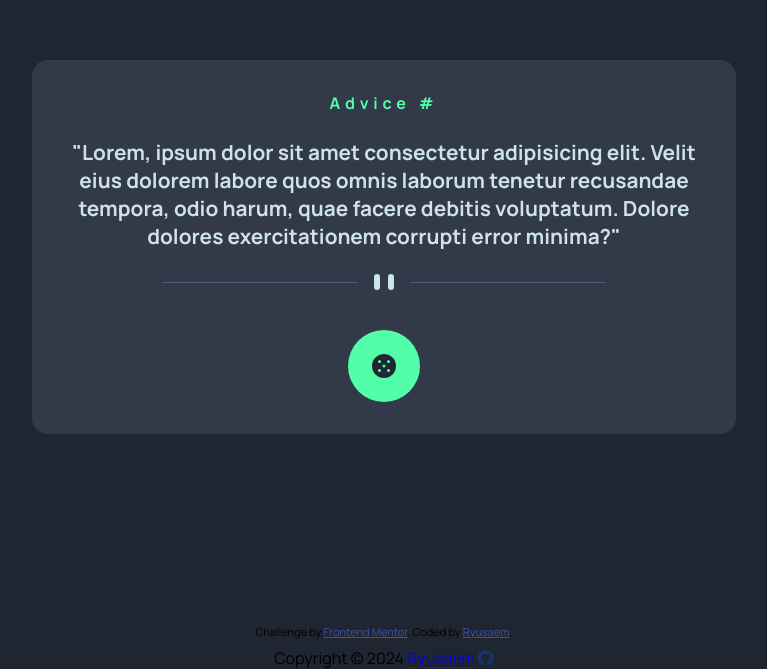
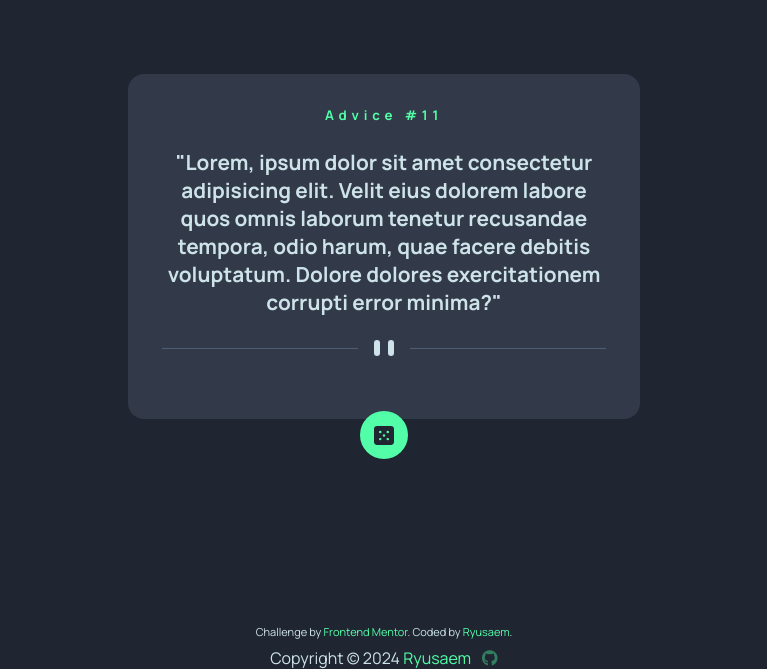
Before and after one commit to Ryusaem/api-advice-generator-app, a plain HTML site: page index.html in a window 1280 px wide. Shown: the part 131-800 px from the top of the page, without its empty margins (256-1023 px from the left). Drawn offline with Linux system fonts and the light colour scheme; no server answers.

Commit message:
v1: Need to end with the README.md

```diff
--- a/css/style.css
+++ b/css/style.css
@@ -15,7 +15,7 @@
   padding: 0;
 }
 
-h4 {
+h5 {
   color: var(--color-base-primary-green);
   letter-spacing: 0.3rem;
 }
@@ -25,7 +25,7 @@ p.quote {
   font-size: 1.3rem;
 }
 
-h4,
+h5,
 p.quote {
   margin-bottom: var(--space);
   text-align: center;
@@ -35,6 +35,7 @@ p.quote {
 body {
   font-family: "Manrope", sans-serif;
   height: 100vh;
+  width: 100vw;
   display: flex;
   flex-direction: column;
   justify-content: center;
@@ -50,10 +51,10 @@ body {
   flex-direction: column;
   align-items: center;
   justify-content: center;
-  max-width: 55vw;
+  max-width: 40vw;
   margin-top: auto;
   border-radius: 1rem;
-  padding: 2rem;
+  padding: 2rem 2rem 0; /* top + (left and right) + bottom*/
 }
 
 main {
@@ -61,22 +62,36 @@ main {
   flex-direction: column;
   justify-content: center;
   align-items: center;
+  width: 100%;
 }
 
 main img.pattern-divider {
-  margin-bottom: 2.5rem;
+  margin-bottom: 0.9rem;
+}
+
+.test {
+  border-radius: 100%;
+  background-color: var(--color-base-primary-green);
+  width: 3rem;
+  height: 3rem;
+  display: flex;
+  justify-content: center;
+  align-items: center;
+  position: relative;
+  top: 15%;
 }
 
 main img.dice-icon {
-  background-color: var(--color-base-primary-green);
-  padding: 24px;
-  border-radius: 130px;
+  width: 1.2rem; /* Adjust based on your design preference */
+  height: 1.2rem;
 }
+
 /* --- FOOTER --- */
 
 .footer {
   margin-top: auto;
   text-align: center;
+  color: var(--color-base-primary-cyan);
 }
 
 .attribution {
@@ -88,3 +103,19 @@ main img.dice-icon {
 .attribution a {
   color: hsl(228, 45%, 44%);
 }
+
+.footer a {
+  color: var(--color-base-primary-green);
+  text-decoration: none;
+}
+
+.fa-github {
+  color: var(--color-base-primary-green);
+  margin-left: 0.5rem;
+}
+
+@media screen and (max-width: 768px) {
+  .container {
+    max-width: 90vw;
+  }
+}
--- a/index.html
+++ b/index.html
@@ -27,9 +27,9 @@
 
   <div class="container">
     <header>
-      <h4>
-        Advice #<span id="advice-id"></span>
-      </h4>
+      <h5>
+        Advice #<span id="advice-id">11</span>
+      </h5>
     </header>
 
     <main>
@@ -40,7 +40,10 @@
 
       <img src="images/pattern-divider-desktop.svg" alt="pattern-divider" class="pattern-divider">
 
-      <img src="images/icon-dice.svg" alt="dice-icon" class="dice-icon">
+      <div class="test">
+        <img src="images/icon-dice.svg" alt="dice-icon" class="dice-icon">
+      </div>
+
 
     </main>
 
@@ -58,7 +61,7 @@
       </script>
       <a href="https://github.com/Ryusaem" target="_blank">
         Ryusaem
-        <i class="fa-brands fa-github fa-beat-fade" style="color: #0552d6;"></i>
+        <i class="fa-brands fa-github fa-beat-fade"></i>
       </a>
     </p>
   </footer>
--- a/js/script.js
+++ b/js/script.js
@@ -0,0 +1,15 @@
+const quote = document.querySelector(".quote");
+const adviceId = document.querySelector("#advice-id");
+
+async function getQuote() {
+  //   const response = await fetch("https://api.adviceslip.com/advice");
+  const response = await fetch(
+    `https://api.adviceslip.com/advice?t=${new Date().getTime()}`
+  );
+  const data = await response.json();
+
+  quote.innerHTML = data.slip.advice;
+  adviceId.innerHTML = data.slip.id;
+}
+
+getQuote();
```
Also changed, not shown: images/2.png (added), images/3.png (added), 1 other file.
